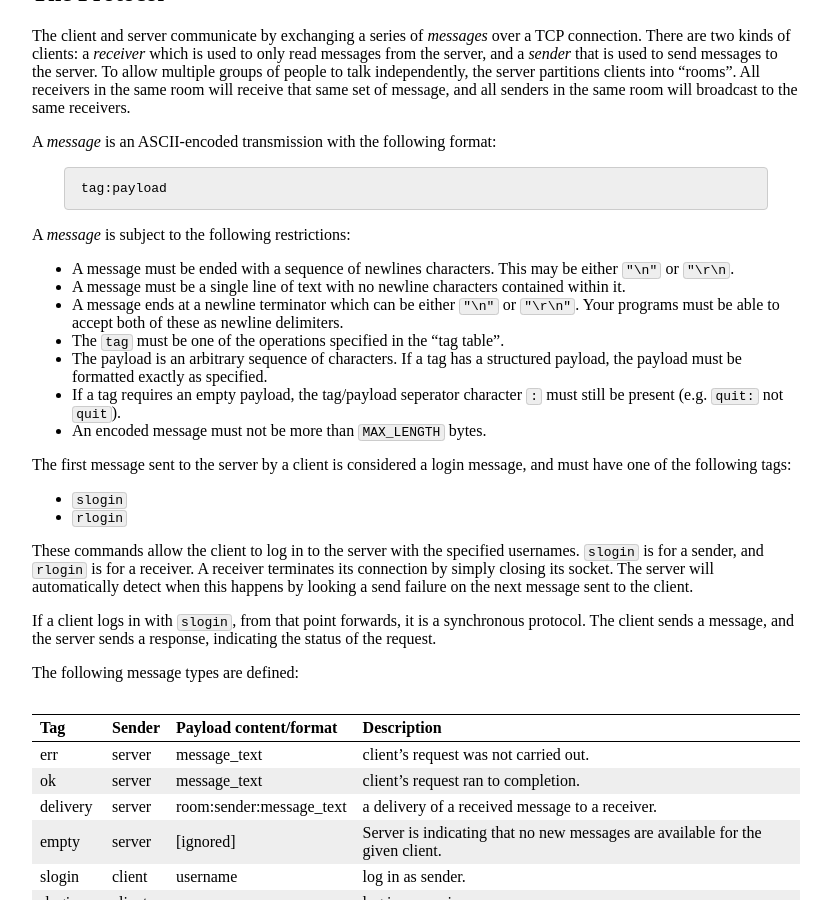
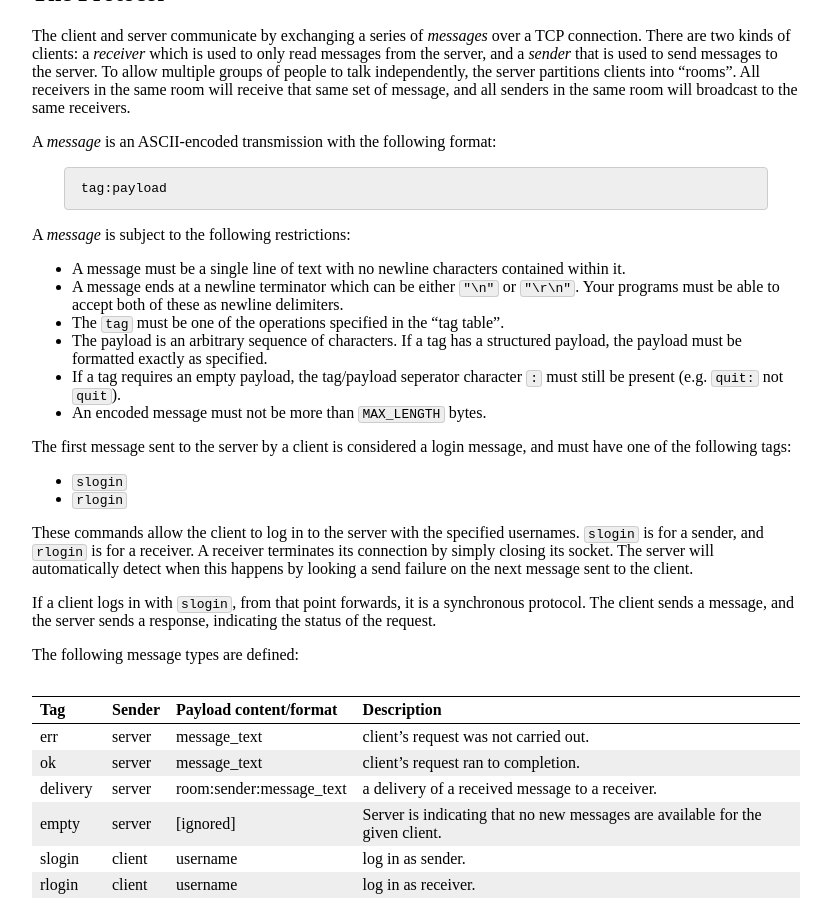
Before and after one commit to jhucsf/spring2022, a Jekyll site: the page built from assign/assign05.md, in a window 1280 px wide and 900 px high, scrolled down 1049 px. Shown: the whole window, without its empty margins (224-1055 px from the left). Built offline with Jekyll 4.4.1, drawn with Linux system fonts in a browser that asks for light colours.

Commit message:
assign05: rollback redundant description
Removed redundant bullet point from the protocol message description.

```diff
--- a/assign/assign05.md
+++ b/assign/assign05.md
@@ -73,8 +73,6 @@ tag:payload
 
 A _message_ is subject to the following restrictions:
 
-* A message must be ended with a sequence of newlines characters. This may be
-    either `"\n"` or `"\r\n`.
 * A message must be a single line of text with no newline characters contained within
     it.
 * A message ends at a newline terminator which can be either `"\n"` or `"\r\n"`.
```
